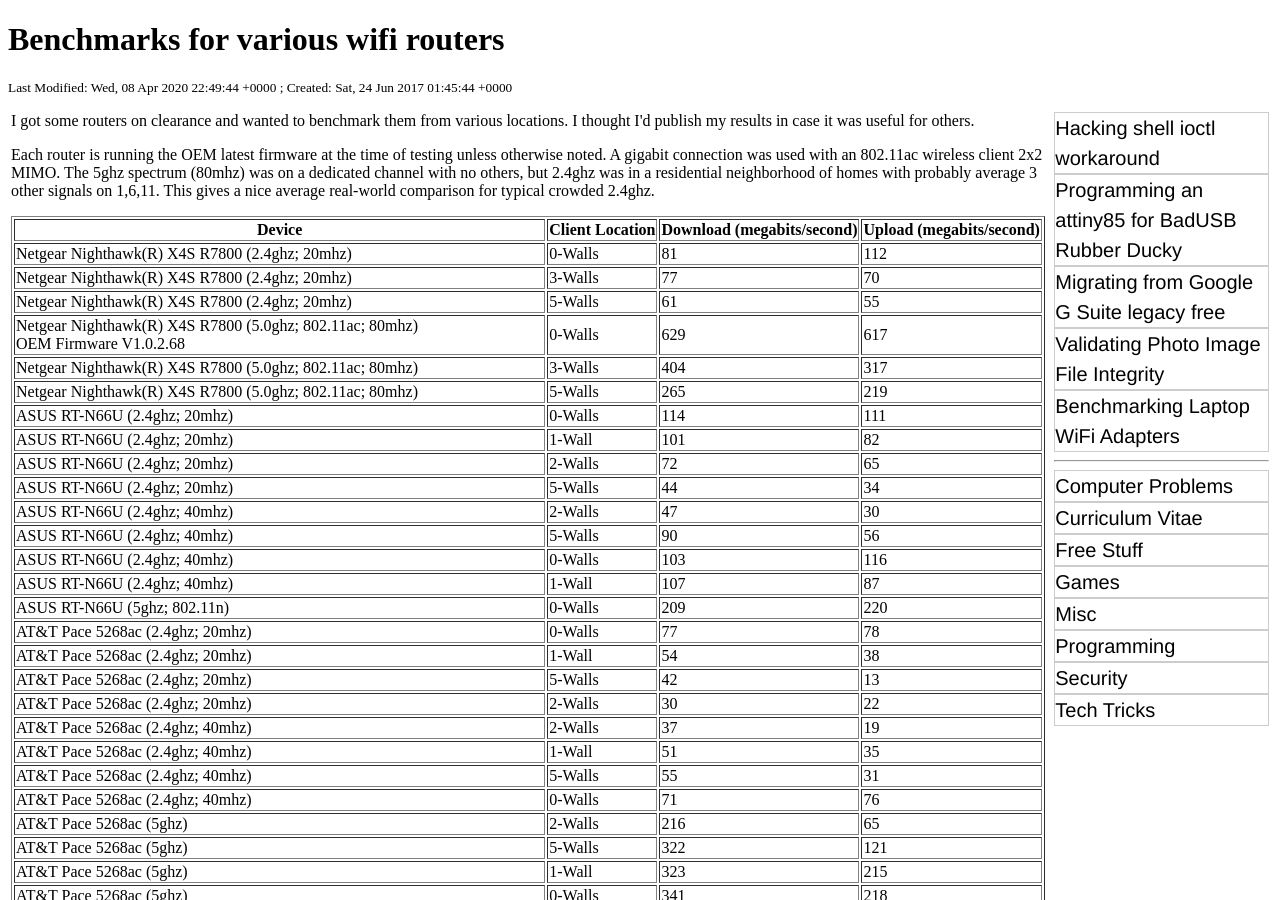
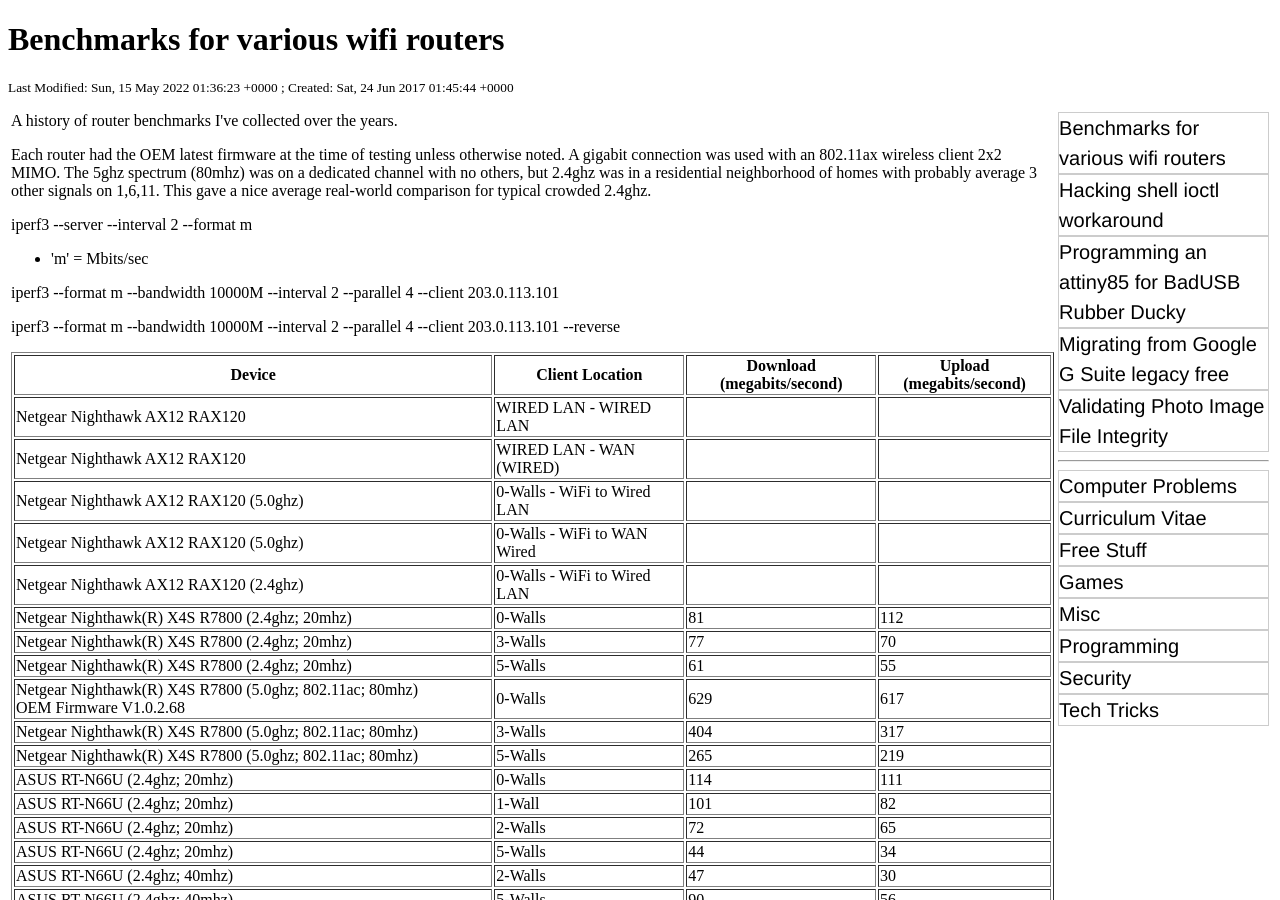
Before and after one commit to rbeede/rbeede.github.io, a Jekyll site: the page built from _posts/2022-05-14-benchmarks_for_various_wifi_routers.html, in a window 1280 px wide and 900 px high. Built offline with Jekyll 4.4.1, drawn with Linux system fonts in a browser that asks for light colours.

Commit message:
Updated benchmarks of various wifi routers

```diff
--- a/_posts/2019-05-17-benchmarks_for_various_wifi_routers.html
+++ b/_posts/2022-05-14-benchmarks_for_various_wifi_routers.html
@@ -1,17 +1,60 @@
 ---
 creation_epoch: 1498268744
-lastmod_epoch: 1586386184
+lastmod_epoch: 1652578583
 categories: ['Tech Tricks']
 title: Benchmarks for various wifi routers
 ---
 
-I got some routers on clearance and wanted to benchmark them from various locations.  I thought I'd publish my results in case it was useful for others.
+A history of router benchmarks I've collected over the years.
 
 <p>
-Each router is running the OEM latest firmware at the time of testing unless otherwise noted.  A gigabit connection was used with an 802.11ac wireless client 2x2 MIMO.  The 5ghz spectrum (80mhz) was on a dedicated channel with no others, but 2.4ghz was in a residential neighborhood of homes with probably average 3 other signals on 1,6,11.  This gives a nice average real-world comparison for typical crowded 2.4ghz.
+Each router had the OEM latest firmware at the time of testing unless otherwise noted.  A gigabit connection was used with an 802.11ax wireless client 2x2 MIMO.  The 5ghz spectrum (80mhz) was on a dedicated channel with no others, but 2.4ghz was in a residential neighborhood of homes with probably average 3 other signals on 1,6,11.  This gave a nice average real-world comparison for typical crowded 2.4ghz.
+</p>
+
+<p>
+iperf3 --server --interval 2 --format m
+<ul><li>'m' = Mbits/sec</li></ul>
+</p>
+
+<p>
+iperf3 --format m --bandwidth 10000M --interval 2 --parallel 4 --client 203.0.113.101
+</p>
+
+<p>
+iperf3 --format m --bandwidth 10000M --interval 2 --parallel 4 --client 203.0.113.101 --reverse
 </p>
 
 <table border="1"><tr><th>Device</th><th>Client Location</th><th>Download (megabits/second)</th><th>Upload (megabits/second)</th></tr>
+<tr>
+  <td>Netgear Nighthawk AX12 RAX120</td>
+  <td>WIRED LAN - WIRED LAN</td>
+  <td></td>
+  <td></td>
+</tr>
+<tr>
+  <td>Netgear Nighthawk AX12 RAX120</td>
+  <td>WIRED LAN - WAN (WIRED)</td>
+  <td></td>
+  <td></td>
+</tr>
+<tr>
+  <td>Netgear Nighthawk AX12 RAX120 (5.0ghz)</td>
+  <td>0-Walls - WiFi to Wired LAN</td>
+  <td></td>
+  <td></td>
+</tr>
+<tr>
+  <td>Netgear Nighthawk AX12 RAX120 (5.0ghz)</td>
+  <td>0-Walls - WiFi to WAN Wired</td>
+  <td></td>
+  <td></td>
+</tr>
+<tr>
+  <td>Netgear Nighthawk AX12 RAX120 (2.4ghz)</td>
+  <td>0-Walls - WiFi to Wired LAN</td>
+  <td></td>
+  <td></td>
+</tr>
 <tr>
   <td>Netgear Nighthawk(R) X4S R7800 (2.4ghz; 20mhz)</td>
   <td>0-Walls</td>
```
